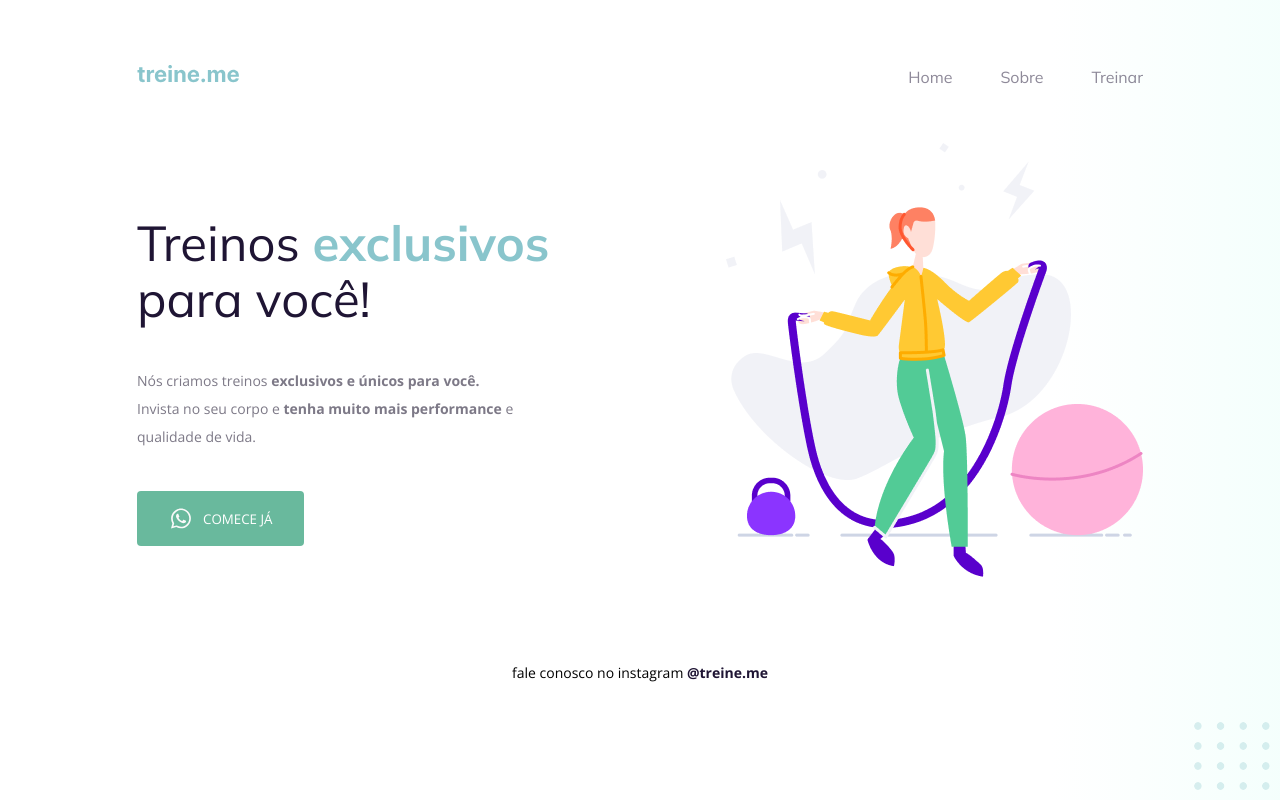
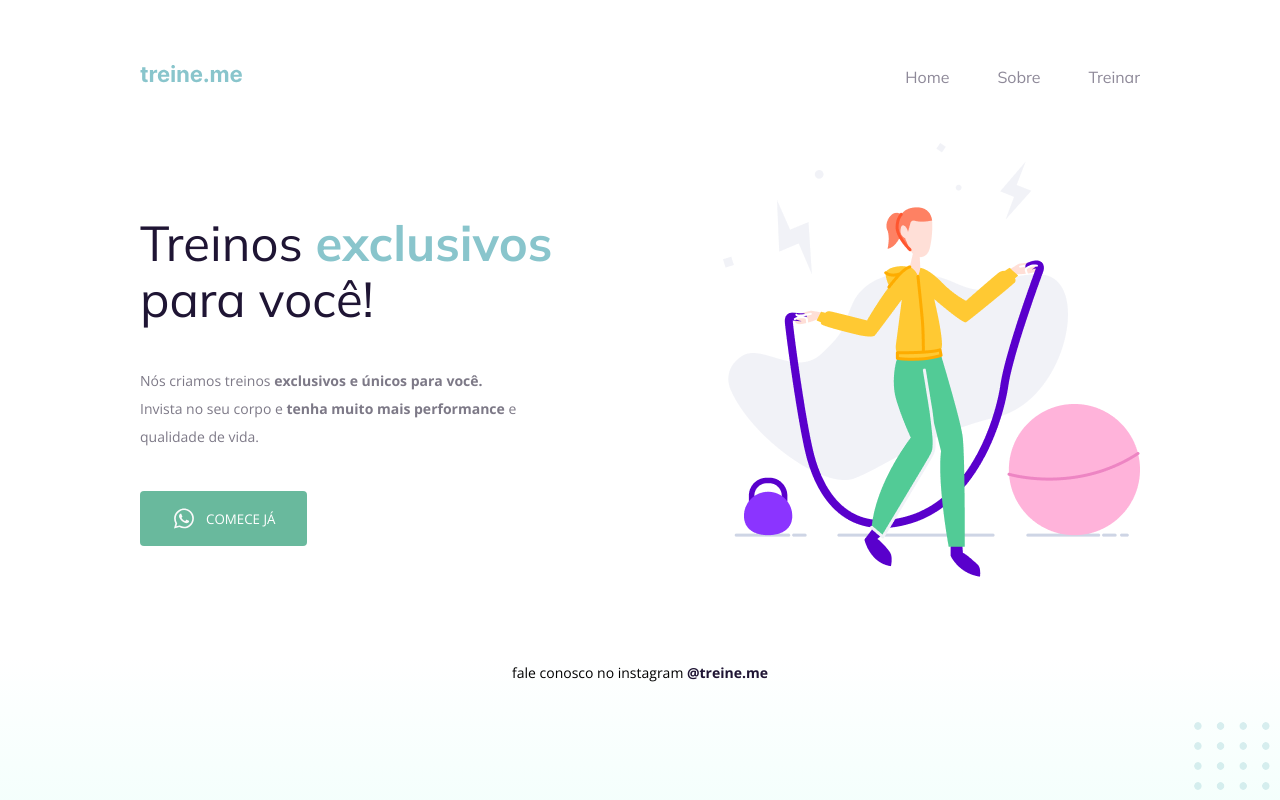
Before and after one commit to yurifuchs/projeto3, a plain HTML site: page index.html in a window 1280 px wide. Drawn offline with nearby package versions, Linux system fonts and the light colour scheme.

Commit message:
Add files via upload

```diff
--- a/style.css
+++ b/style.css
@@ -3,13 +3,13 @@ body {
 
     font-family: "Open Sans", sans-serif;
 
-    background: linear-gradient(90deg, rgb(227, 255, 248, 0) 82.08%, rgb(227, 255, 248, 0.38) 100%);
+    background: linear-gradient(180deg, rgb(227, 255, 248, 0) 82.08%, rgb(227, 255, 248, 0.38) 100%);
 
     min-height: 100vh;
   }
 
   .page {
-    width: 1006px;
+    width: 1000px;
     margin: 0 auto;
     padding-top: 65px;
   }
```
